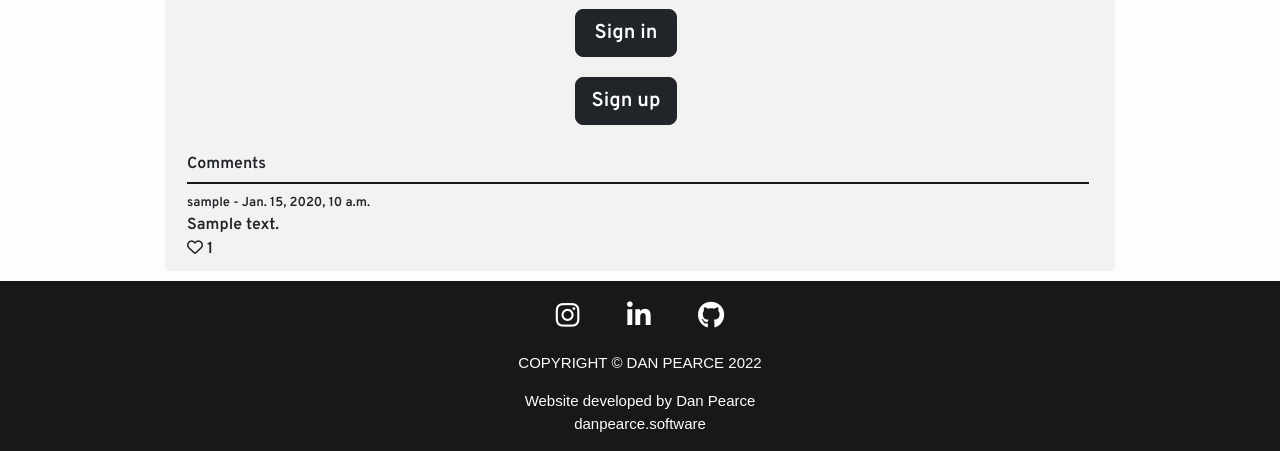
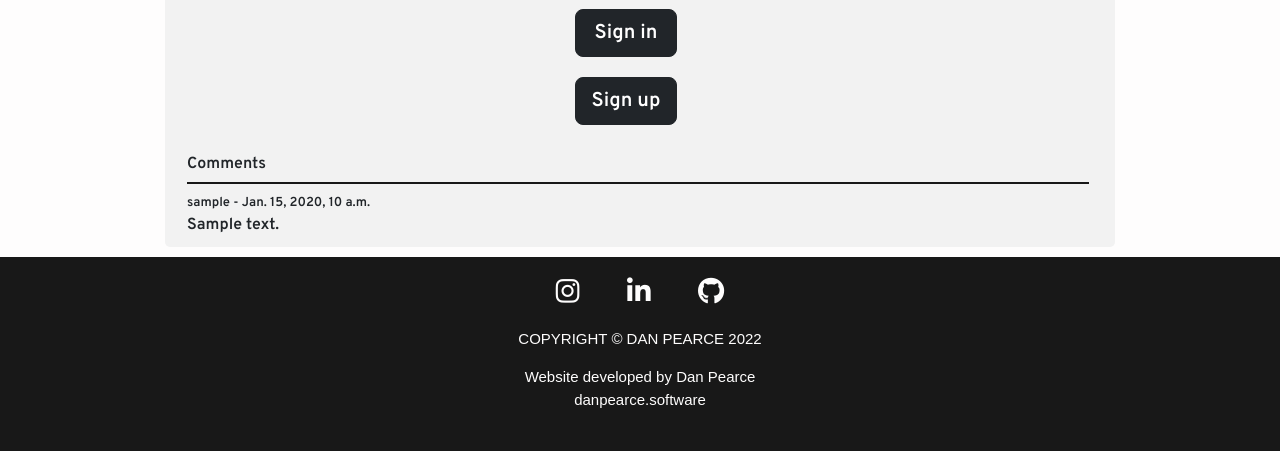
Before and after one commit to DanPearce/CI_PP4_TheForum, a Django app: a page that uses templates/post_detail.html in a window 1280 px wide. Shown: the part 558-1009 px from the top of the page. After the commit the page ends 966 px from the top, so only its background shows below. Run offline with Django 3.2, Linux system fonts and the light colour scheme; tables that the repository leaves empty hold one stand-in row (values such as "Sample post"); some libraries are stand-ins or nearby versions.

Commit message:
Removed comment likes due to lack of time

```diff
--- a/static/css/style.css
+++ b/static/css/style.css
@@ -641,11 +641,6 @@ h6 {
     font-size: small;
 }
 
-.comment-likes {
-    padding: 0;
-    font-size: medium;
-}
-
 .comment-body {
     padding: 0;
 }
--- a/templates/post_detail.html
+++ b/templates/post_detail.html
@@ -74,10 +74,6 @@
                         <div class="comment-body">
                             {{ comment.body }}
                         </div>
-                        <div class="comment-likes">
-                            <i class="fa-regular fa-heart"></i>
-                            {{ comment.comment_likes.count }}
-                        </div>
                         {% if forloop.counter >= comments|length %}
                         {% else %}
                             <div class="vr comment-line"></div>
```
